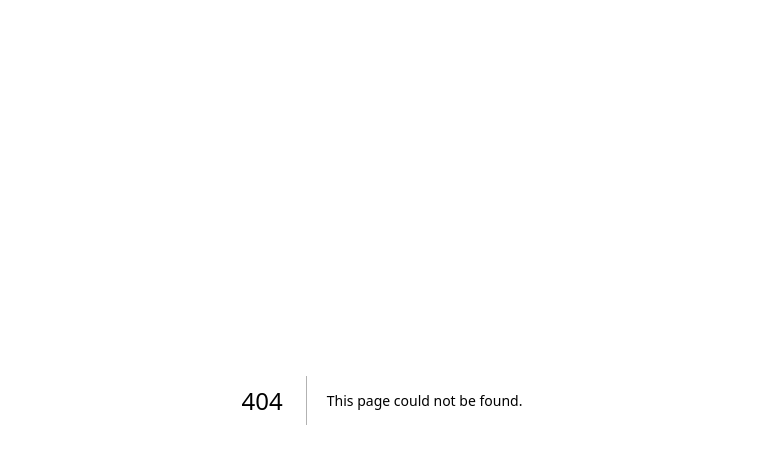
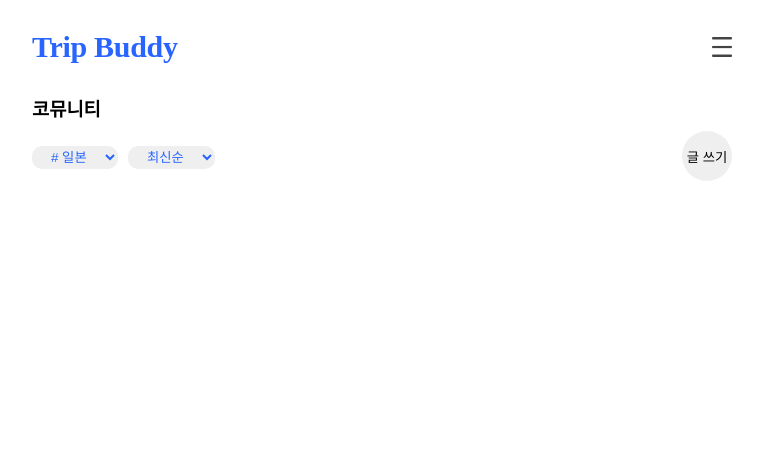
Before and after one commit to houndhollis/TripTest, a Next.js app in the folder trip-test/: page /community in a window 1280 px wide. Before the commit this address had no page. Shown: the top 464 px of the page, without its empty margins (258-1021 px from the left). Built offline with nearby package versions, Linux system fonts and the light colour scheme; no server answers; a web font is replaced by a local one.

Commit message:
feat:test community list

```diff
--- a/trip-test/firebase.ts
+++ b/trip-test/firebase.ts
@@ -13,6 +13,6 @@ const firebaseConfig = {
 
 const app = initializeApp(firebaseConfig);
 const auth = getAuth(app)
-const db = getFirestore()
+const db = getFirestore(app)
 
 export { auth,db }
--- /dev/null
+++ b/trip-test/pages/community.tsx
@@ -0,0 +1,122 @@
+import styled from "@emotion/styled"
+import { useState } from "react"
+import { useRouter } from "next/router"
+import { auth } from '../firebase';
+import Image from "next/image";
+
+const Community = () => {
+    const router = useRouter()
+    const [isOpen,setIsOpen] = useState(false)
+    const Singout = () => {
+      auth.signOut();
+      router.push('/')
+    }
+
+    return (
+        <Container>
+            <Inner_Container>
+                <span onClick={()=>router.push('/main')}>Trip Buddy</span>
+                <Image onClick={()=>setIsOpen(!isOpen)} src={'/hambuger.png'} width={20} height={20} alt='버거바'/>
+                <ul className={isOpen? "active" : 'close'}>
+                    <li onClick={Singout}>로그아웃</li>
+                </ul>
+            </Inner_Container>
+            <Seletion_Container>
+                <h3>코뮤니티</h3>
+                <div>
+                    <div>
+                        <select>
+                            <option># 일본</option>
+                            <option># 한국</option>
+                        </select>
+                        <select>
+                            <option>최신순</option>
+                            <option>죽순</option>
+                        </select>
+                    </div>
+                    <button>글 쓰기</button>
+                </div>
+            </Seletion_Container>
+        </Container>
+    )
+}
+
+export default Community
+
+const Container = styled.div`
+    max-width: 720px;
+    margin: 0 auto;
+    padding: 10px;
+    padding-top: 30px;
+`
+
+const Inner_Container = styled.div`
+  display: flex;
+  justify-content: space-between;
+  align-items: center;
+  position: relative;
+  & span {
+    color: #2864FF;
+    font-family: 'GmarketSans';
+    font-size: 30px;
+    font-weight: 700;
+    letter-spacing: -0.3px;
+  }
+  .close {
+    display: none;
+    background: #fff;
+    border-radius: 8px;
+    position: absolute;
+    top: 100%;
+    right: -1%;
+    width: 120px;
+    text-align: center;
+    box-shadow: 0 1px 8px rgba(0, 0, 0, 0.3);
+    opacity: 0;
+    transition: 0.3s;
+    padding: 10px;
+    color: black;
+  }
+  .active {
+    transition: 0.3s;
+    position: absolute;
+    top: 160%;
+    right: -1%;
+    width: 120px;
+    text-align: center;
+    border-radius: 8px;
+    background-color: #fff;
+    color: black;
+    box-shadow: rgba(50, 50, 93, 0.25) 0px 2px 5px -1px,
+      rgba(0, 0, 0, 0.3) 0px 1px 3px -1px;
+    padding: 20px;
+    font-size: 15px;
+    opacity: 1;
+    visibility: visible;
+  }
+`
+const Seletion_Container = styled.div`
+    margin-top: 30px;
+    & div {
+        margin-top: 10px;
+        display: flex;
+        justify-content: space-between;
+        align-items: baseline;
+        & select {
+            color: #2864FF;
+            border: none;
+            border-radius: 10px;
+            background-color: #EFEFEF;
+            margin-right: 10px;
+            padding: 3px 15px;
+        }
+        & button {
+            width: 50px;
+            height: 50px;
+            border-radius: 100%;
+            border: none;
+            background-color: #EFEFEF;
+
+        }
+    }
+`
--- a/trip-test/styles/globals.ts
+++ b/trip-test/styles/globals.ts
@@ -36,4 +36,7 @@ export const global = css`
 a {
     text-decoration: none;
 }
+ul , li {
+    list-style: none;
+}
 `;
```
Also changed, not shown: trip-test/components/Modal.tsx (added, +78 -0 lines), trip-test/pages/main.tsx (+48 -3 lines).
